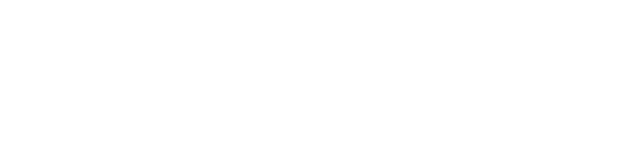
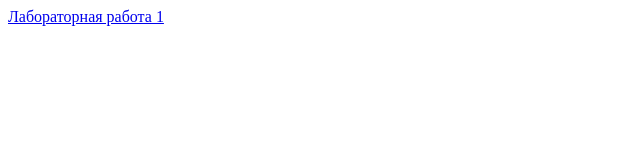
Before and after one commit to professional2004/PIIS_labs, a plain HTML site: page index.html in a window 1280 px wide. Shown: the whole page, without its empty margins (0-640 px from the left). Drawn offline with Linux system fonts and the light colour scheme.

Commit message:
Update index.html

```diff
--- a/index.html
+++ b/index.html
@@ -5,6 +5,6 @@
         <title>Лабораторые работы</title>
     </head>
     <body>
-        <a href="lab_1/main.html"></a>
+        <a href="lab_1/main.html">Лабораторная работа 1</a>
     </body>
 </html>
```
